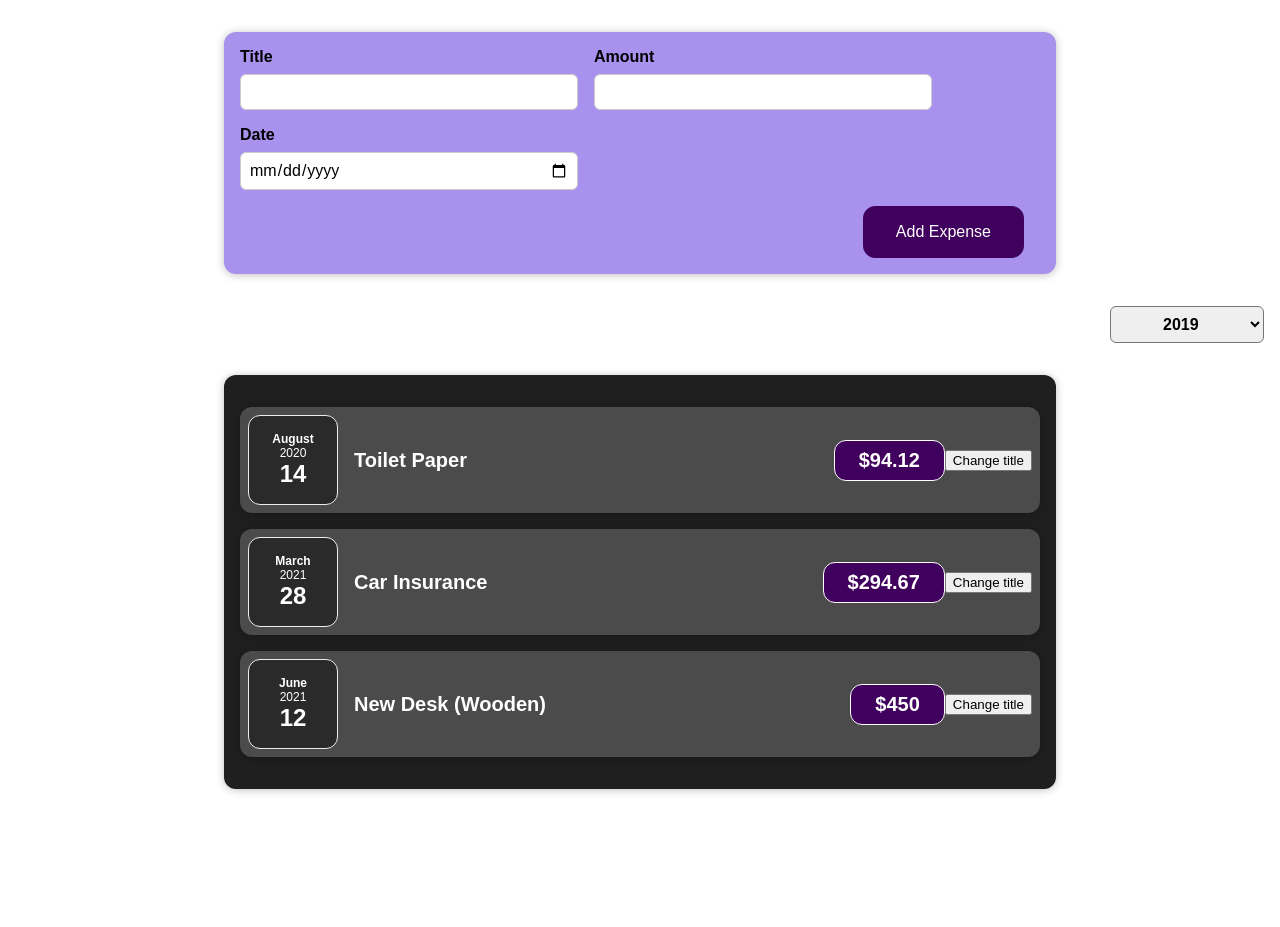
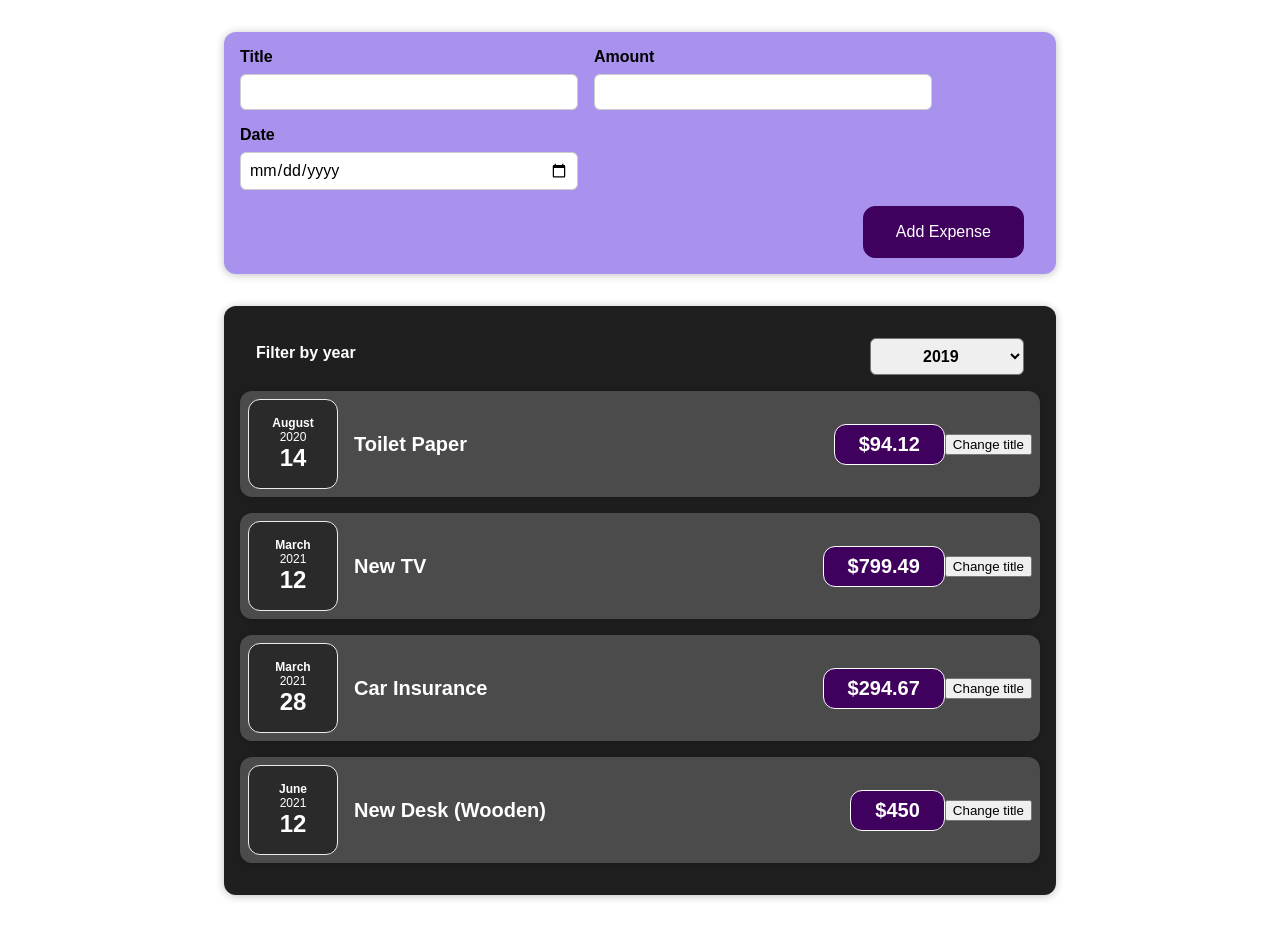
Before and after one commit to ElUrquii/Curso-react, a React (Create React App) app: page / in a window 1280 px wide. Before the commit the page ends 821 px from the top, so only its background shows below. Built offline with nearby package versions, Linux system fonts and the light colour scheme.

Commit message:
Dinamic component rendering

```diff
--- a/src/components/Expenses/Expenses.js
+++ b/src/components/Expenses/Expenses.js
@@ -12,26 +12,18 @@
 
   return (
     <div>
-      <ExpenseFilter
-        selectedValue={filterValue}
-        onFilterChange={filterChangeHandler}
-      />
       <Card className="expenses">
-        <ExpenseItem
-          title={props.expenses[0].title}
-          amount={props.expenses[0].amount}
-          date={props.expenses[0].date}
-        ></ExpenseItem>
-        <ExpenseItem
-          title={props.expenses[2].title}
-          amount={props.expenses[2].amount}
-          date={props.expenses[2].date}
-        ></ExpenseItem>
-        <ExpenseItem
-          title={props.expenses[3].title}
-          amount={props.expenses[3].amount}
-          date={props.expenses[3].date}
-        ></ExpenseItem>
+        <ExpenseFilter
+          selectedValue={filterValue}
+          onFilterChange={filterChangeHandler}
+        />
+        {props.expenses.map((expense) => (
+          <ExpenseItem
+            title={expense.title}
+            amount={expense.amount}
+            date={expense.date}
+          />
+        ))}
       </Card>
     </div>
   );
```
